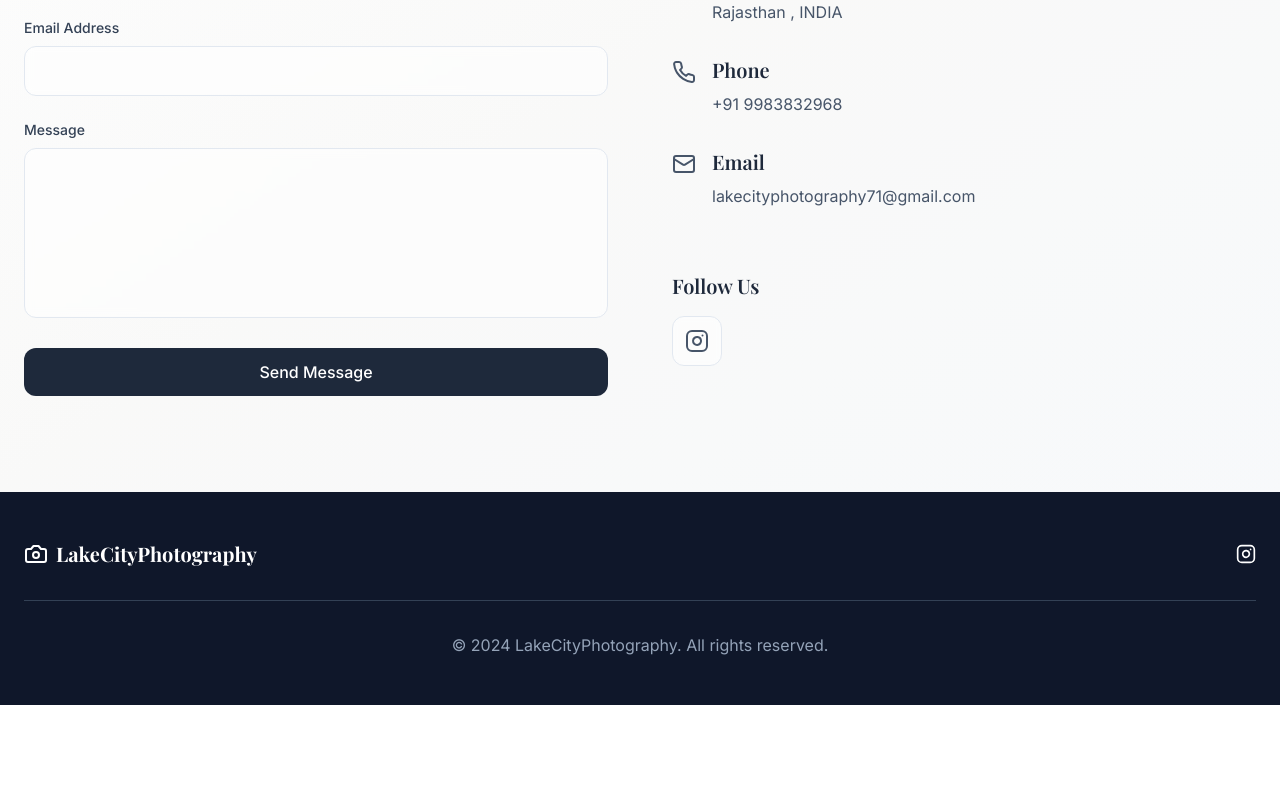
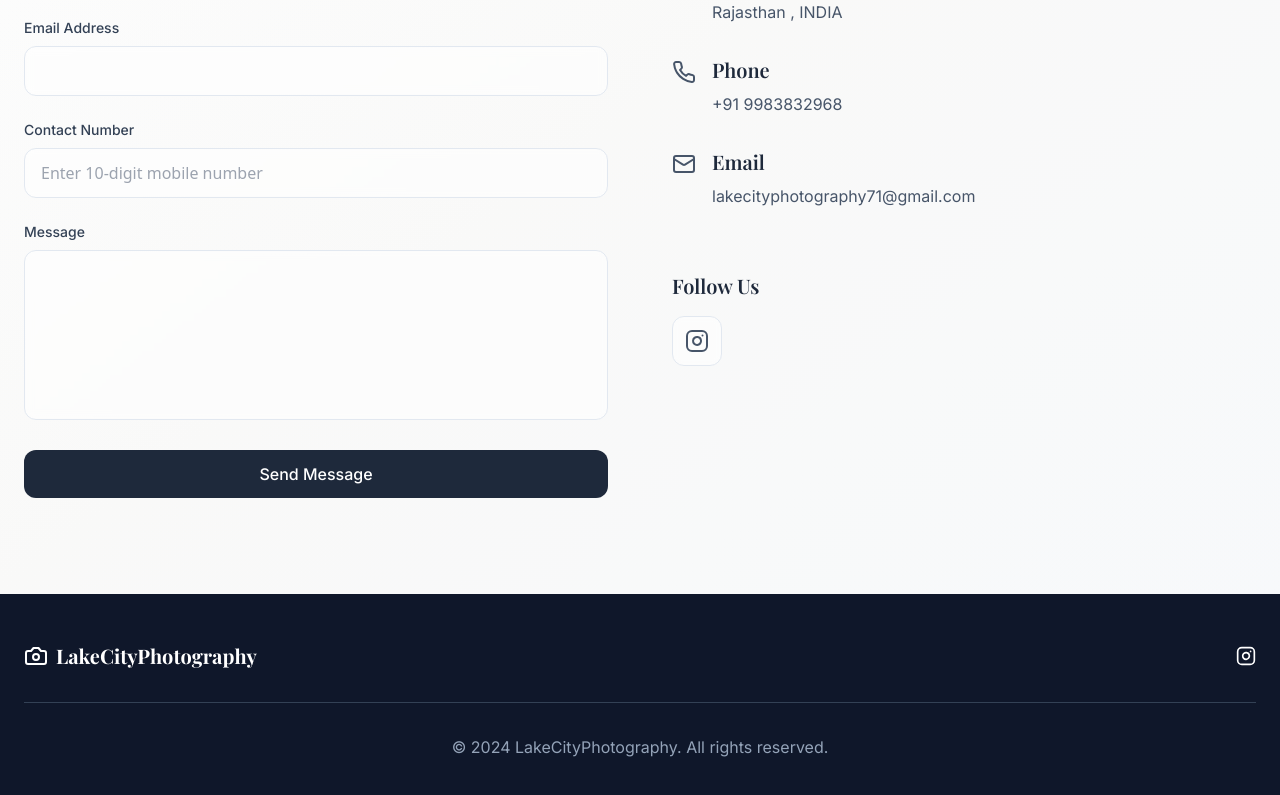
Before and after one commit to lakecityphotography71-design/myPortfolioWebsite, a React (Vite) app: page / in a window 1280 px wide. Shown: the part 3741-4536 px from the top of the page. Before the commit the page ends 4446 px from the top, so only its background shows below. Built offline with nearby package versions, Linux system fonts and the light colour scheme.

Commit message:
Sencond Commit

```diff
--- a/package.json
+++ b/package.json
@@ -10,6 +10,7 @@
     "preview": "vite preview"
   },
   "dependencies": {
+    "emailjs-com": "^3.2.0",
     "lucide-react": "^0.344.0",
     "react": "^18.3.1",
     "react-dom": "^18.3.1"
--- a/src/components/Contact.tsx
+++ b/src/components/Contact.tsx
@@ -1,4 +1,5 @@
 import React, { useState } from 'react';
+import emailjs from 'emailjs-com';
 import { useIntersectionObserver } from '../hooks/useIntersectionObserver';
 import { MapPin, Phone, Mail, Instagram, Facebook } from 'lucide-react';
 
@@ -7,13 +8,39 @@ const Contact: React.FC = () => {
   const [formData, setFormData] = useState({
     name: '',
     email: '',
+    contactNumber: '',
     message: '',
   });
 
   const handleSubmit = (e: React.FormEvent) => {
     e.preventDefault();
-    // Handle form submission here
-    console.log('Form submitted:', formData);
+    // Send email using Email.js
+    emailjs.send(
+      'lakecityphotography',
+      'template_y9kpi2h',
+      {
+        name: formData.name,
+        email: formData.email,
+        contactNumber: formData.contactNumber,
+        message: formData.message,
+      },
+      '30gOXNLgSa9kNZpnk'
+    )
+    .then(() => {
+      // WhatsApp message format
+      const whatsappNumber = '919983832968'; // admin number, no +
+      const text =
+        `Name: ${formData.name}%0A` +
+        `Email: ${formData.email}%0A` +
+        `Contact Number: ${formData.contactNumber}%0A` +
+        `Message: ${formData.message}`;
+      window.open(`https://wa.me/${whatsappNumber}?text=${text}`, '_blank');
+      alert('Message sent successfully!');
+      setFormData({ name: '', email: '', contactNumber: '', message: '' });
+    })
+    .catch(() => {
+      alert('Failed to send message. Please try again later.');
+    });
   };
 
   const handleChange = (e: React.ChangeEvent<HTMLInputElement | HTMLTextAreaElement>) => {
@@ -91,6 +118,28 @@ const Contact: React.FC = () => {
                   className="w-full px-4 py-3 border border-slate-200 rounded-xl focus:ring-2 focus:ring-slate-300 focus:border-transparent transition-all duration-200 bg-white/50 backdrop-blur-sm"
                 />
               </div>
+
+                <div>
+                  <label
+                    htmlFor="contactNumber"
+                    className="block font-inter text-sm font-medium text-slate-700 mb-2"
+                  >
+                    Contact Number
+                  </label>
+                  <input
+                    type="tel"
+                    id="contactNumber"
+                    name="contactNumber"
+                    value={formData.contactNumber}
+                    onChange={handleChange}
+                    pattern="[6-9]{1}[0-9]{9}"
+                    maxLength={10}
+                    minLength={10}
+                    required
+                    className="w-full px-4 py-3 border border-slate-200 rounded-xl focus:ring-2 focus:ring-slate-300 focus:border-transparent transition-all duration-200 bg-white/50 backdrop-blur-sm"
+                    placeholder="Enter 10-digit mobile number"
+                  />
+                </div>
 
               <div>
                 <label
```
Also changed, not shown: 1 other file (tests, documents, lock files or other folders).
